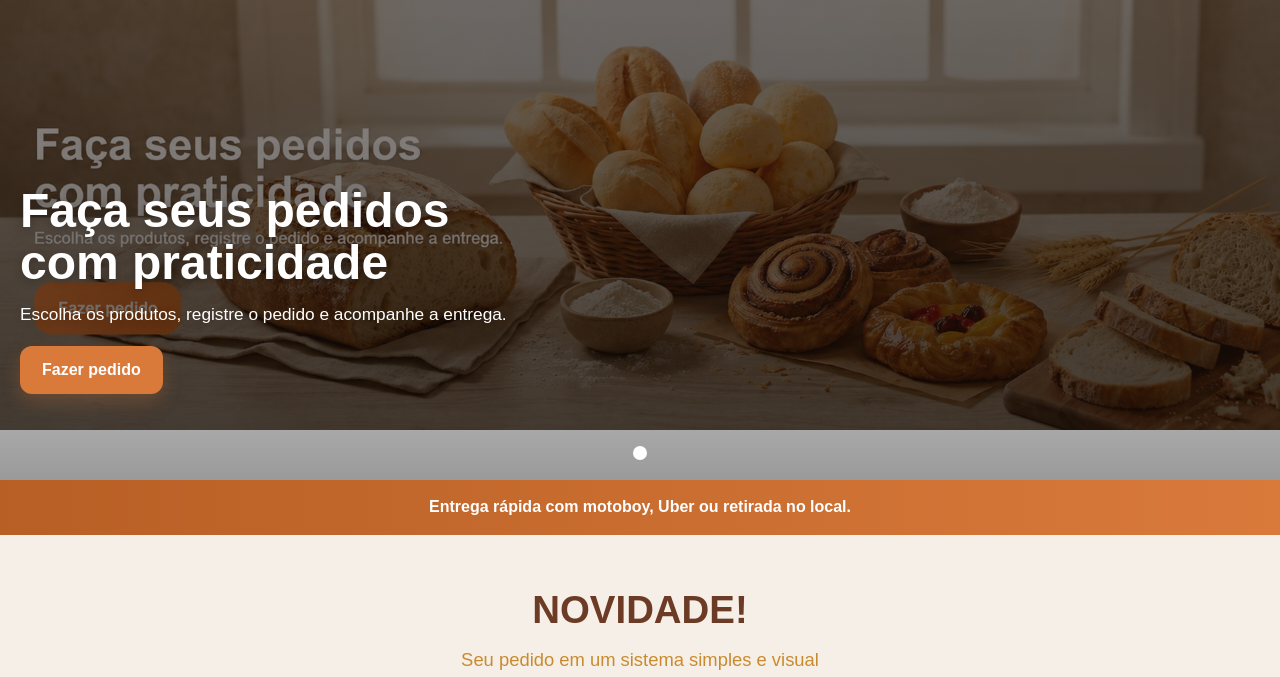
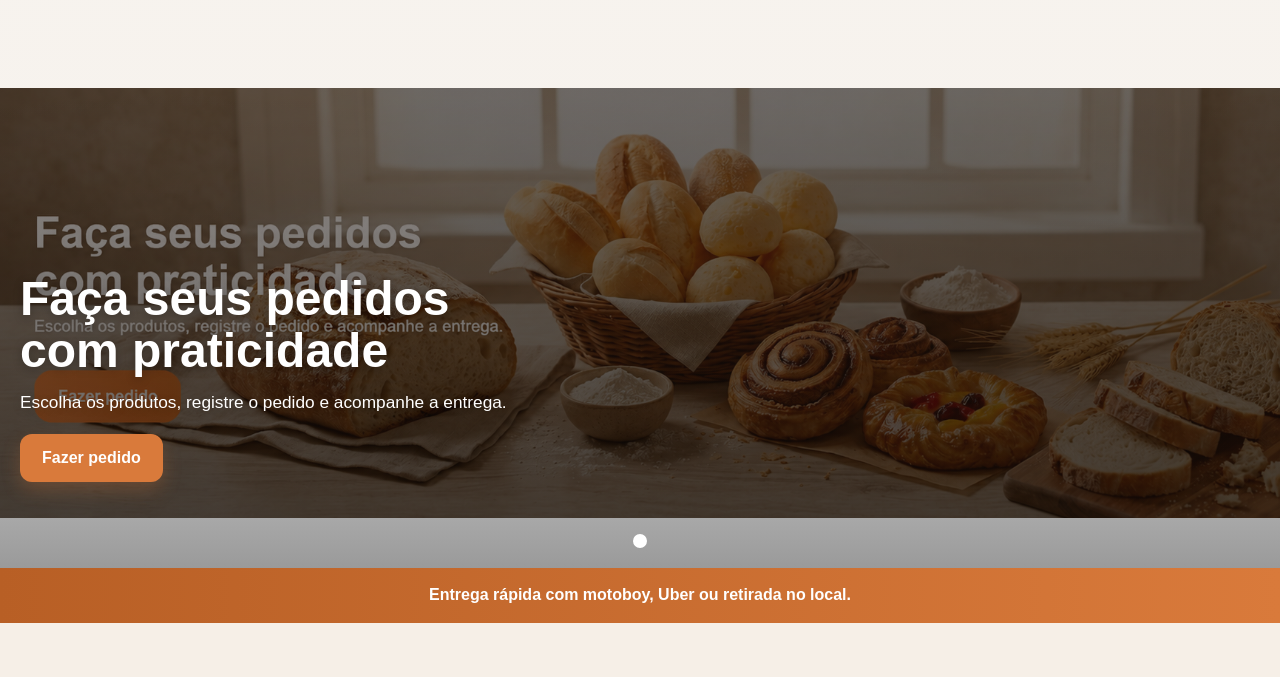
Before and after one commit to jackyanunciada/DRP14_2026, a Flask app: page /home in a window 1280 px wide. Shown: the part 88-765 px from the top of the page. Run offline with Flask 3, Linux system fonts and the light colour scheme.

Commit message:
Update style.css

```diff
--- a/static/style.css
+++ b/static/style.css
@@ -224,9 +224,13 @@ img {
   overflow: hidden;
   display: flex;
   align-items: flex-end;
+
+  margin-top: 88px;
+
   background-image:
     linear-gradient(rgba(32, 22, 15, 0.48), rgba(32, 22, 15, 0.48)),
     url("/static/img/banner-paes.png");
+
   background-size: cover;
   background-position: center;
   background-repeat: no-repeat;
```
